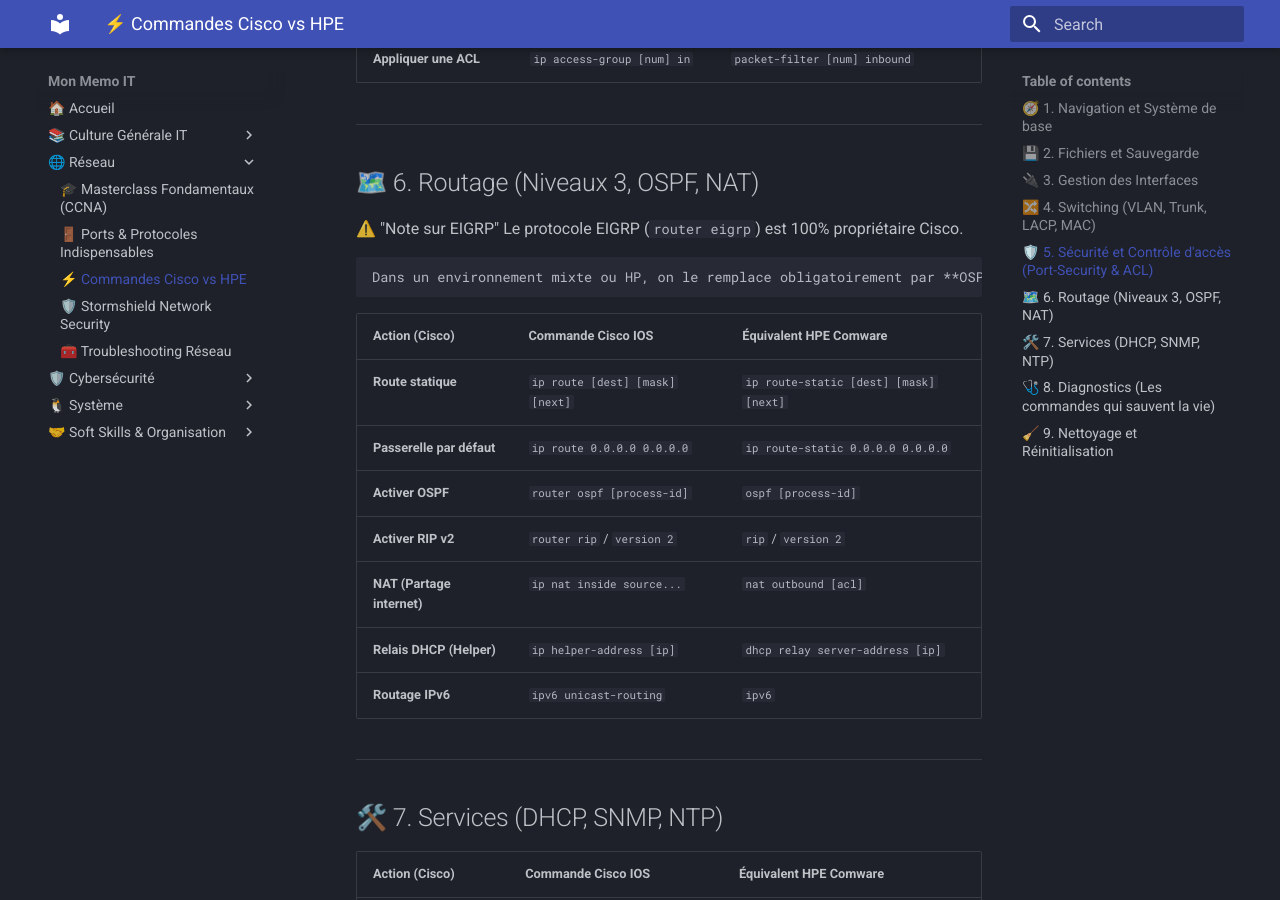
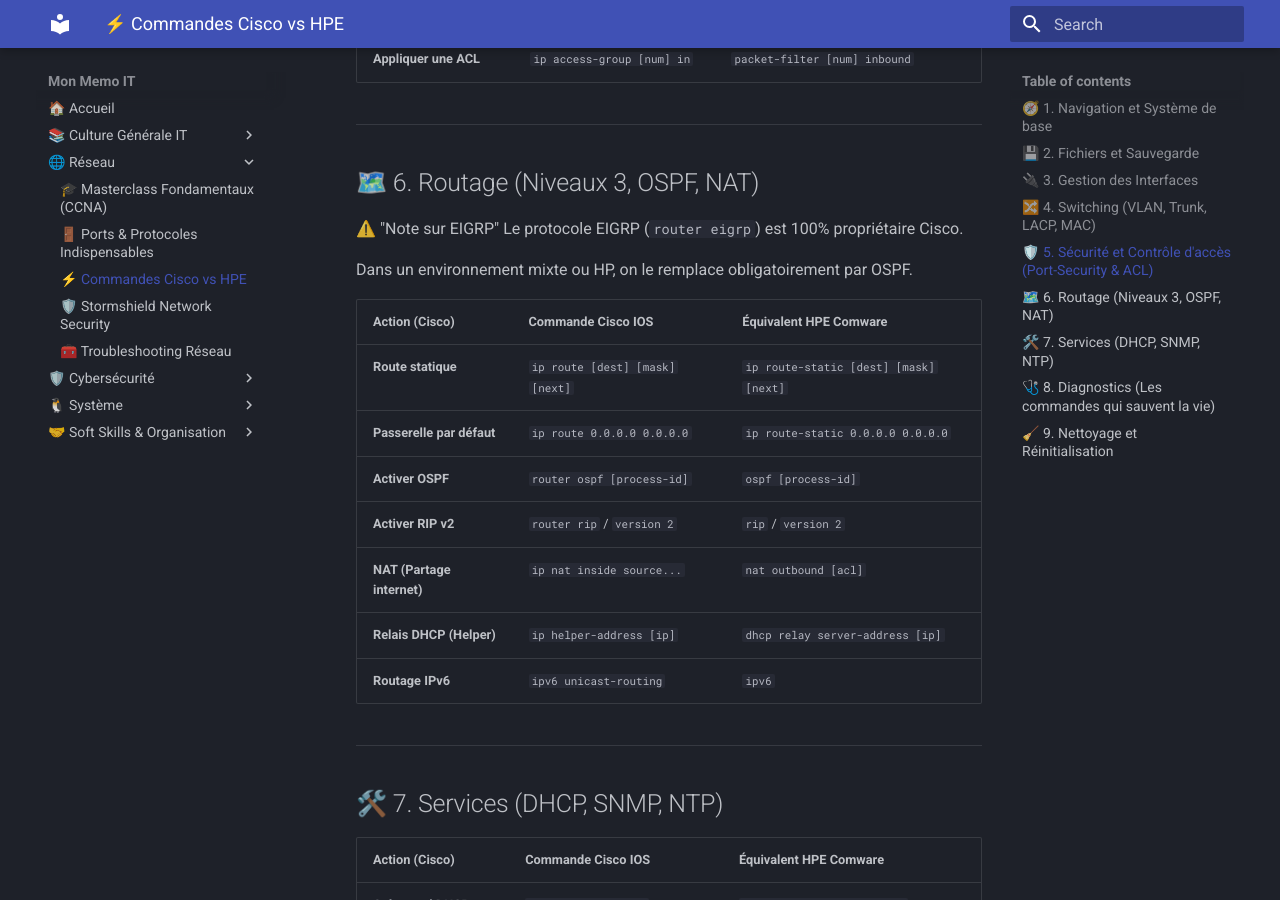
Before and after one commit to Shadowhats/mon-wiki, an MkDocs documentation site: the page built from docs/reseau/cisco_hpe.md, in a window 1280 px wide and 900 px high, scrolled down 3534 px. Built offline with MkDocs 1.6.1 and Material for MkDocs 9.7.7, drawn with Linux system fonts in a browser that asks for light colours.

```diff
--- a/docs/reseau/cisco_hpe.md
+++ b/docs/reseau/cisco_hpe.md
@@ -101,7 +101,7 @@ Ce document traduit l'intégralité de mon référentiel Cisco CCNA vers l'envir
 ⚠️ "Note sur EIGRP"
     Le protocole EIGRP (`router eigrp`) est 100% propriétaire Cisco.
 
-    Dans un environnement mixte ou HP, on le remplace obligatoirement par **OSPF**.
+   Dans un environnement mixte ou HP, on le remplace obligatoirement par OSPF.
 
 | Action (Cisco) | Commande Cisco IOS | Équivalent HPE Comware |
 | :--- | :--- | :--- |
```
